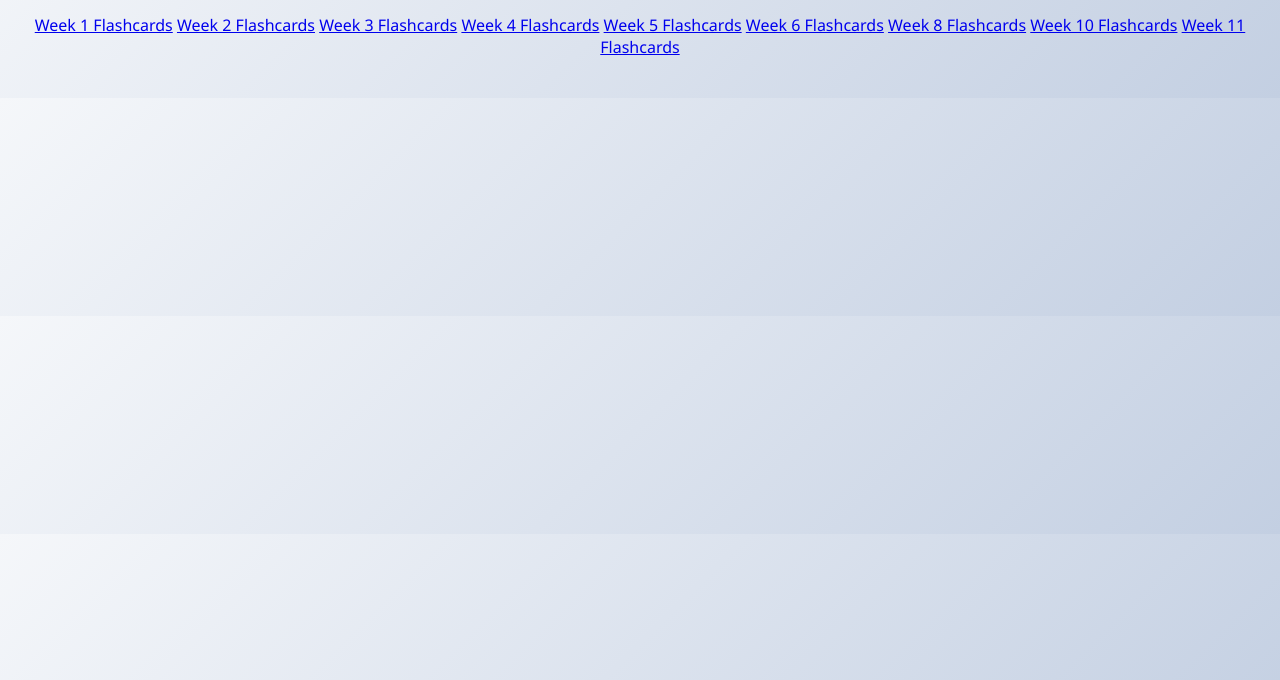
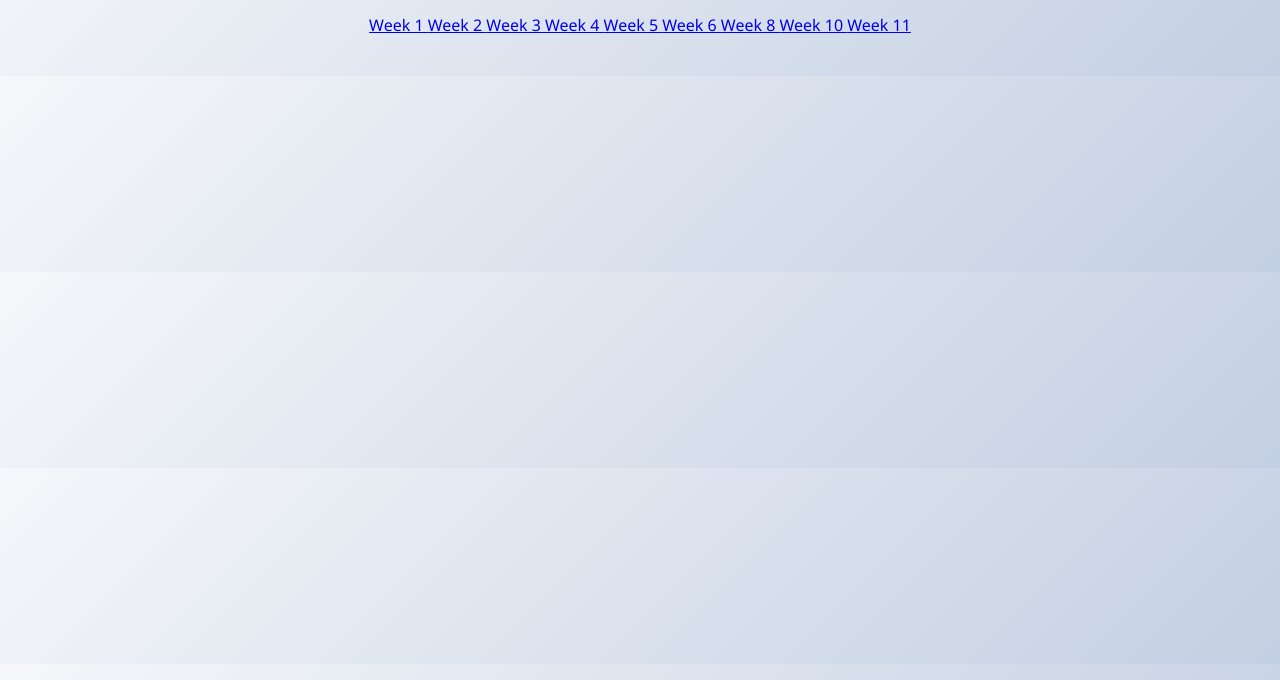
Before and after one commit to clarrrko/FLASHCARDS, a plain HTML site: page index.html in a window 1280 px wide. Shown: the part 120-800 px from the top of the page. Drawn offline with Linux system fonts and the light colour scheme.

Commit message:
Add files via upload

```diff
--- a/index.html
+++ b/index.html
@@ -10,15 +10,15 @@
 <h1>ECOM050 Flashcards</h1>
 
 <div class="menu">
-  <a href="week1.html">Week 1 Flashcards</a>
-  <a href="week2.html">Week 2 Flashcards</a>
-  <a href="week3.html">Week 3 Flashcards</a>
-  <a href="week4.html">Week 4 Flashcards</a>
-  <a href="week5.html">Week 5 Flashcards</a>
-  <a href="week6.html">Week 6 Flashcards</a>
-  <a href="week8.html">Week 8 Flashcards</a>
-  <a href="week10.html">Week 10 Flashcards</a>
-  <a href="week11.html">Week 11 Flashcards</a>
+  <a href="week1.html">Week 1 </a>
+  <a href="week2.html">Week 2 </a>
+  <a href="week3.html">Week 3 </a>
+  <a href="week4.html">Week 4 </a>
+  <a href="week5.html">Week 5 </a>
+  <a href="week6.html">Week 6 </a>
+  <a href="week8.html">Week 8 </a>
+  <a href="week10.html">Week 10 </a>
+  <a href="week11.html">Week 11 </a>
 </div>
 
 </body>
```
